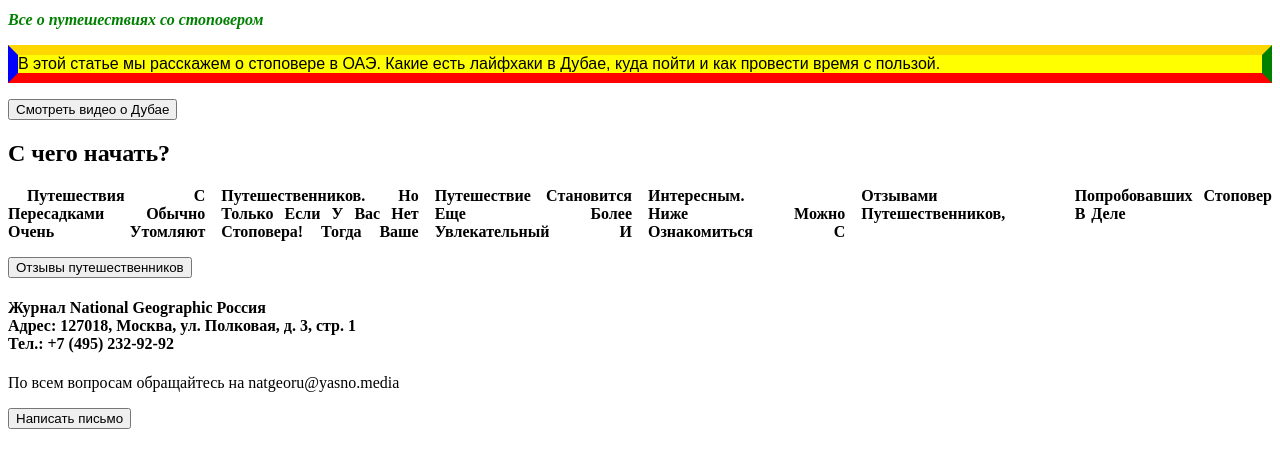
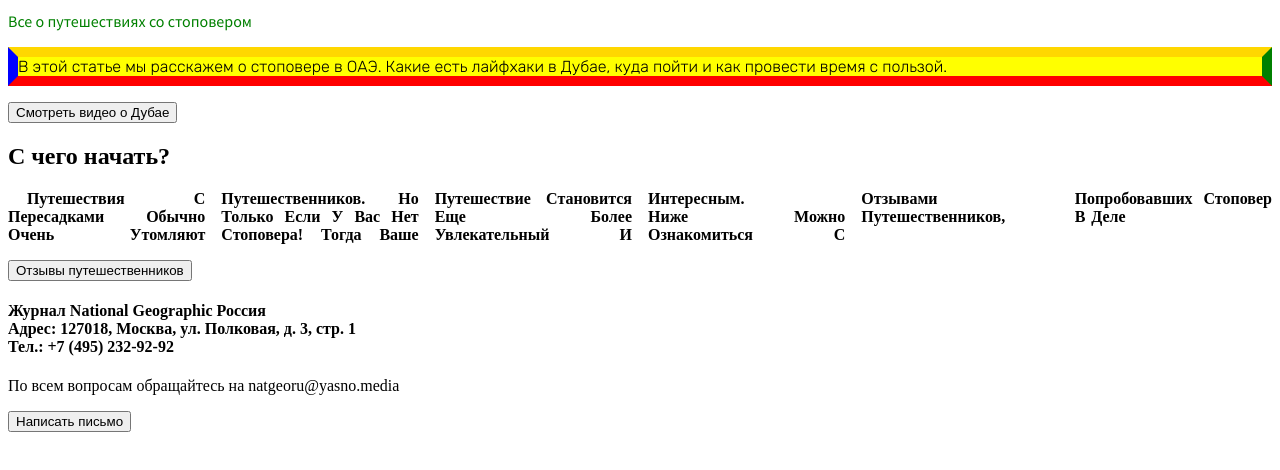
Before and after one commit to Daria-Schin/Style_CSS, a plain HTML site: page index.html in a window 1280 px wide. Drawn offline with Linux system fonts and the light colour scheme.

Commit message:
Подключение шрифтов

```diff
--- a/index.html
+++ b/index.html
@@ -4,6 +4,8 @@
     <meta charset="utf-8">
     <title>Блочная верстка</title>
     <link rel="stylesheet" href="./style.css">
+    <link rel="preconnect" href="https://fonts.gstatic.com">
+    <link href="https://fonts.googleapis.com/css2?family=Rubik:wght@300&family=Source+Sans+Pro&display=swap" rel="stylesheet">
   </head>
   <body>
     <header class="header">
--- a/style.css
+++ b/style.css
@@ -3,6 +3,7 @@
   font-style: oblique;
   font-size: medium;
   font-synthesis: none;
+  font-family: 'Source Sans Pro', sans-serif;
  }
 .header__text{
  background: yellow;
@@ -11,6 +12,7 @@
  border-width: 10px;
  top: 20px;
  font-family: fantasy;
+ font-family: 'Rubik', sans-serif;
  }
  .section__text{
  text-align: justify;
```
